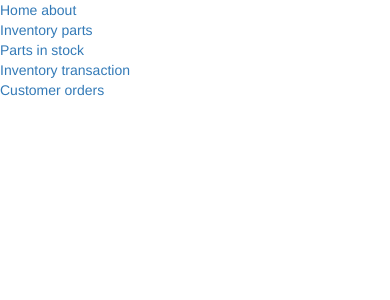
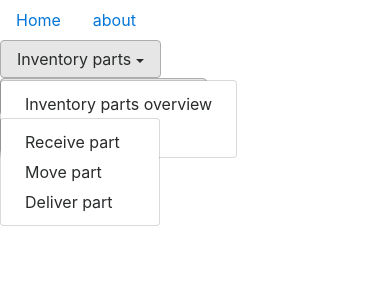
Before and after one commit to tkrasuski/fc, a Django app: page / in a window 390 px wide. Shown: the top 300 px of the page. Run offline with Django 3.2, Linux system fonts and the light colour scheme; some libraries are stand-ins or nearby versions.

Commit message:
dashboard

```diff
--- /dev/null
+++ b/invent/inventoryTransactions.py
@@ -0,0 +1,6 @@
+from .models import InventoryParts, InventLocations, InventTransactions, InventHistory
+
+
+class InventTransaction():
+    def __init__(self):
+        pass
--- a/invent/templates/base.html
+++ b/invent/templates/base.html
@@ -3,9 +3,9 @@
 <head>
 <meta charset="utf-8">
   <meta name="viewport" content="width=device-width, initial-scale=1">
-  <link rel="stylesheet" href="https://maxcdn.bootstrapcdn.com/bootstrap/3.3.7/css/bootstrap.min.css">
+  <link rel="stylesheet" href="https://maxcdn.bootstrapcdn.com/bootstrap/4.0.0-beta.3/css/bootstrap.min.css">
   <script src="https://ajax.googleapis.com/ajax/libs/jquery/3.2.1/jquery.min.js"></script>
-  <script src="https://maxcdn.bootstrapcdn.com/bootstrap/3.3.7/js/bootstrap.min.js"></script>
+  <script src="https://maxcdn.bootstrapcdn.com/bootstrap/4.0.0-beta.3/js/bootstrap.bundle.min.js"></script>
     <title>{% block title %}Invent{% endblock %}</title>
 </head>
 
--- a/invent/templates/dashboard.html
+++ b/invent/templates/dashboard.html
@@ -2,26 +2,42 @@
 {% block title %}Invent - dashboard{% endblock %}
 {% block content %}
     <div class="row">
-        <div class="col-sm-3 col-md-6 col-lg-4">
-            <a href="/parts/"> Inventory parts</a>
+        <div class="col-sm-4">
+            <div class="dropdown show">
+                    <a href="#" class="btn btn-secondary dropdown-toggle" role="button" id="partsbtn" data-toggle="dropdown" aria-haspopup="true" aria-expanded="false">Inventory parts</a>
+                <div class="dropdown-menu" aria-labelledby="partsbtn">
+                    <a href="/parts/" class="dropdown-item"> Inventory parts overview</a>
+                    <a href="/parts/instock/" class="dropdown-item"> Parts in stock</a>
+
+                </div>
+            </div>
         </div>
-    </div>
+        <div class="col-sm-4 ">
+            <div class="dropdown show">
+                 <a href="#" class="btn btn-secondary dropdown-toggle" role="button" id="transactionssbtn" data-toggle="dropdown" aria-haspopup="true" aria-expanded="false">Inventory transaction</a>
+                <div class="dropdown-menu" aria-labelledby="transactionssbtn">
+                    <a href="#" class="dropdown-item">Receive part</a>
+                    <a href="#" class="dropdown-item">Move part</a>
+                    <a href="#" class="dropdown-item">Deliver part</a>
+                </div>
+            </div>
+        </div>
+    <!--/div-->
 
-    <div class="row">
-        <div class="col-sm-3 col-md-6 col-lg-4">
-             <a href="/parts/instock/"> Parts in stock</a>
-        </div>
-    </div>
-    <div class="row">
-        <div class="col-sm-3 col-md-6 col-lg-4">
-             <a href="/parts/instock/">Inventory transaction</a>
-        </div>
-    </div>
+    <!--div class="row"-->
+        <div class="col-sm-4 ">
+            <div class="dropdown">
+                 <button href="#" class="btn btn-secondary dropdown-toggle" type="button" id="ordersbtn" data-toggle="dropdown" aria-haspopup="true" aria-expanded="false">
+                    Customer orders
+                </button>
+                <div class="dropdown-menu" aria-labelledby="ordersbtn">
 
-    <div class="row">
-        <div class="col-sm-3 col-md-6 col-lg-4">
-             <a href="/orders/">Customer orders</a>
+                    <button type="button" href="#" class="dropdown-item">Orders overview</button>
+                    <button type="button" href="#" class="dropdown-item">Create order</button>
+                </div>
+            </div>
         </div>
 
     </div>
+
 {% endblock %}
```
